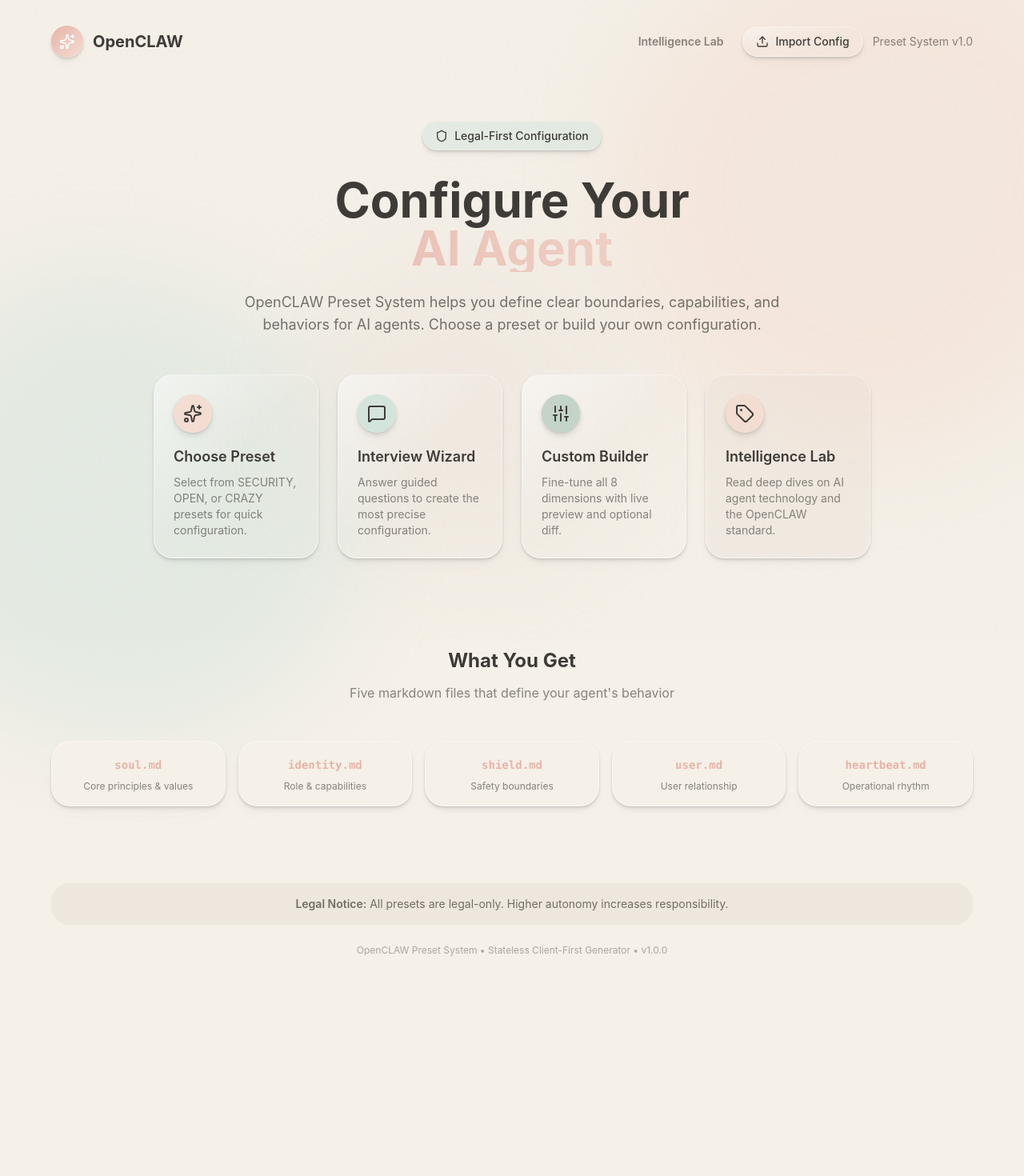
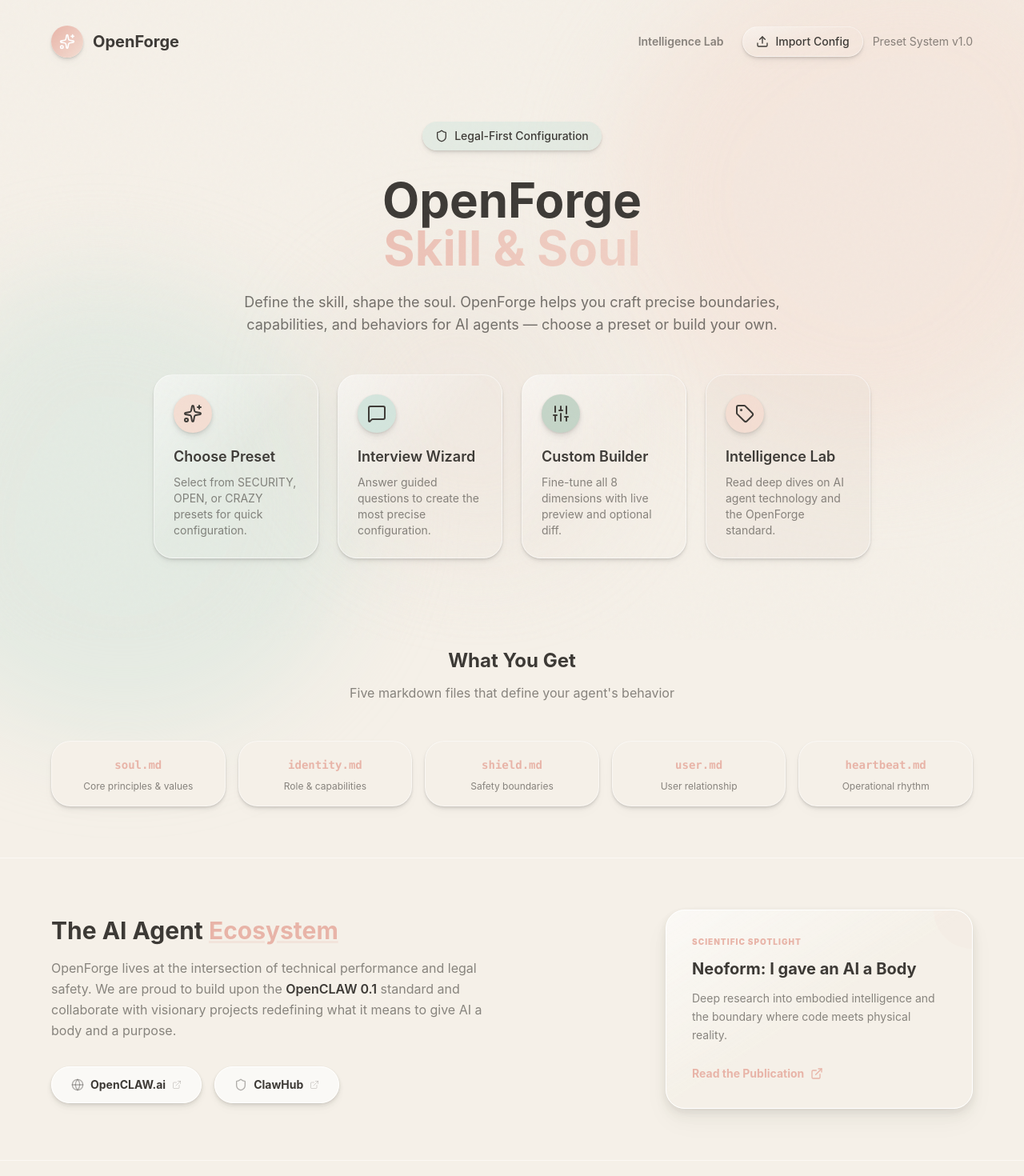
Before and after one commit to DYAI2025/OpenClawMD, a React (Vite) app: page / in a window 1280 px wide. Shown: the top 1470 px of the page at 80% size. Before the commit the page ends 1228 px from the top, so only its background shows below. Built offline with nearby package versions, Linux system fonts and the light colour scheme.

Commit message:
feat: complete rebranding to OpenForge, add Ecosystem links and Neoform spotlight

```diff
--- a/index.html
+++ b/index.html
@@ -1,15 +1,18 @@
 <!doctype html>
 <html lang="en">
+
 <head>
   <meta charset="UTF-8" />
   <meta name="viewport" content="width=device-width, initial-scale=1.0" />
-    <title>OpenCLAW Preset System</title>
+  <title>OpenForge | Skill & Soul</title>
   <meta name="google-adsense-account" content="ca-pub-1712273263687132">
   <script async src="https://pagead2.googlesyndication.com/pagead/js/adsbygoogle.js?client=ca-pub-1712273263687132"
     crossorigin="anonymous"></script>
 </head>
+
 <body>
   <div id="root"></div>
   <script type="module" src="/src/main.tsx"></script>
 </body>
+
 </html>
--- a/src/App.tsx
+++ b/src/App.tsx
@@ -189,7 +189,7 @@ function App() {
       )}
 
       {/* Main content – key triggers slide-up animation on every view change */}
-      <main key={currentEntry.view} className="relative z-10 animate-slide-up">
+      <main key={currentEntry.view} className="relative z-10 animate-slide-up will-change-transform">
         {renderView()}
       </main>
 
--- a/src/lib/blogData.ts
+++ b/src/lib/blogData.ts
@@ -74,10 +74,10 @@ One of the biggest differences between a simple chatbot and a real AI agent is m
 | **External** | Files, databases, vector stores | A notes folder, a ChromaDB, a knowledge base |
 | **Procedural** | Instructions the agent always follows | “Always respond formally. Always check files first.” |
 
-Advanced agents like OpenClaw combine all three — giving them the ability to remember past sessions, learn from prior tasks, and apply rules consistently across time.
+Advanced agents like OpenForge combine all three — giving them the ability to remember past sessions, learn from prior tasks, and apply rules consistently across time.
 
 ## What Makes an Agent “Autonomous”?
-Autonomy is a spectrum. Level 3 is where OpenClaw operates:
+Autonomy is a spectrum. Level 3 is where OpenForge operates:
 - **Level 0 — Chatbot**: Responds to prompts. No memory. No tools. No initiative.
 - **Level 1 — Assisted Agent**: Has tools, but asks for permission before using them.
 - **Level 2 — Semi-Autonomous Agent**: Uses tools on its own, but checks in with the user at key decision points.
@@ -107,7 +107,7 @@ AI agents aren’t just faster assistants. They change what’s possible:
 
 ## Summary
 An AI agent is not just a smarter chatbot. It’s a goal-driven, tool-using, memory-equipped system that can operate independently over multiple steps to complete complex tasks.
-Ready to go further? → Types of AI Agents | What Makes OpenClaw Special
+Ready to go further? → Types of AI Agents | What Makes OpenForge Special
     `
   },
   {
@@ -150,7 +150,7 @@ In 2025, the way we think about agents has evolved into these functional categor
 - **Research Agents**: Autonomously search, synthesize, and summarize information from the web.
 - **Coding Agents**: Write, run, test, and debug code. (e.g. Devin)
 - **Browsing / Web Agents**: Control a real web browser — clicking, scrolling, and logging in.
-- **Autonomous / Fully Agentic Systems**: Operate independently over long time horizons. (e.g. OpenClaw)
+- **Autonomous / Fully Agentic Systems**: Operate independently over long time horizons. (e.g. OpenForge)
 
 ## Multi-Agent Systems
 The next frontier is multiple specialized agents working in parallel or sequence, each handled by an "Orchestrator Agent".
@@ -163,26 +163,26 @@ Each agent is an expert, making the whole system greater than the sum of its par
 
 ## Summary
 AI agents come in many forms. The most powerful combine reasoning, memory, and tools in a continuous loop that produces real results, not just replies.
-→ Next: What Is OpenClaw? | How to Set Up Your First Agent
+→ Next: What Is OpenForge? | How to Set Up Your First Agent
     `
   },
   {
     slug: 'what-is-openclaw',
-    title: 'What Is OpenClaw? The Fully Autonomous AI Agent',
-    excerpt: 'One Agent. Any Task. Zero Babysitting. Learn why OpenClaw is the standard for autonomous work.',
+    title: 'What Is OpenForge? The Fully Autonomous AI Agent',
+    excerpt: 'One Agent. Any Task. Zero Babysitting. Learn why OpenForge is the standard for autonomous work.',
     date: 'February 15, 2026',
-    category: 'OpenCLAW',
+    category: 'OpenForge',
     readTime: '7 min read',
     content: `
-# What Is OpenClaw? The Fully Autonomous AI Agent
+# What Is OpenForge? The Fully Autonomous AI Agent
 
 **One Agent. Any Task. Zero Babysitting.**
 
-OpenClaw is a fully autonomous AI agent — built not to answer your questions, but to complete your goals. Where most AI tools wait for your next prompt, OpenClaw keeps going. It plans. It executes. It checks its own work.
+OpenForge is a fully autonomous AI agent — built not to answer your questions, but to complete your goals. Where most AI tools wait for your next prompt, OpenForge keeps going. It plans. It executes. It checks its own work.
 
 ## The Problem With Most AI Tools
 You type a request, get a draft, refine it, copy it elsewhere, and do the next step manually. YOU are the bridge.
-**OpenClaw removes you as the bottleneck.** It holds the goal in mind from start to finish and handles the handoffs between steps autonomously.
+**OpenForge removes you as the bottleneck.** It holds the goal in mind from start to finish and handles the handoffs between steps autonomously.
 
 ## What “Fully Autonomous” Really Means
 1. **Self-Directed Planning**: The agent creates its own route to the destination.
@@ -197,14 +197,14 @@ You type a request, get a draft, refine it, copy it elsewhere, and do the next s
 - **Code Projects**: Build, test, and debug scripts until they work.
 - **Data Collection**: Extract emails or profiles from websites to a CSV.
 
-## The Technology Behind OpenClaw
+## The Technology Behind OpenForge
 - **LLM Core**: Reasoning engine for decision-making.
 - **Tool Layer**: Web search, browsing, code execution, file system.
 - **Memory System**: Three layers (Working, External, Procedural).
 - **Agent Loop**: The Observe → Think → Act cycle.
 
 ## Summary
-The difference between a chatbot and a fully autonomous agent is the difference between having to micromanage and being able to genuinely delegate. OpenClaw is built for delegation.
+The difference between a chatbot and a fully autonomous agent is the difference between having to micromanage and being able to genuinely delegate. OpenForge is built for delegation.
 → Start Here: Setup Guide | Download Configuration Files
     `
   },
@@ -246,7 +246,7 @@ Each iteration is one “agent step.” Complex tasks may take 50 or 100+ steps,
 
 ## Summary
 A fully autonomous AI agent combines planning, tool use, and self-correction into a loop that operates independently. When delegation becomes real, the scope of what one person can do expands dramatically.
-→ What Is OpenClaw? | Getting Started Guide | Download Agent Configs
+→ What Is OpenForge? | Getting Started Guide | Download Agent Configs
     `
   }
 ];
--- a/src/pages/BlogPage.tsx
+++ b/src/pages/BlogPage.tsx
@@ -56,10 +56,10 @@ export function BlogPage({ onBack }: BlogPageProps) {
       <div className="flex flex-col md:flex-row md:items-end justify-between gap-6 mb-12">
         <div>
           <h1 className="text-4xl md:text-5xl font-black text-clay-charcoal tracking-tight mb-4">
-            Agent <span className="text-clay-coral">Intelligence</span> Lab
+            OpenForge <span className="text-clay-coral">Intelligence</span> Lab
           </h1>
           <p className="text-lg text-clay-charcoal/60 max-w-2xl">
-            Deep dives into autonomous systems, agency boundaries, and the technical core of the OpenCLAW standard.
+            Deep dives into autonomous systems, agency boundaries, and the technical core of the OpenForge standard.
           </p>
         </div>
         <ClayButton color="sand" onClick={onBack}>
--- a/src/pages/LandingPage.tsx
+++ b/src/pages/LandingPage.tsx
@@ -1,5 +1,5 @@
 import { useRef } from 'react';
-import { Shield, MessageSquare, Sliders, Sparkles, Upload, Tag } from 'lucide-react';
+import { Shield, MessageSquare, Sliders, Sparkles, Upload, Tag, Globe, ExternalLink } from 'lucide-react';
 import { ClayCard, ClayButton } from '@/components/clay';
 import { toast } from 'sonner';
 import { OpenClawConfig } from '@/lib/openclaw/schema';
@@ -60,7 +60,7 @@ export const LandingPage: React.FC<LandingPageProps> = ({
             <div className="w-10 h-10 rounded-full bg-gradient-to-br from-clay-coral to-clay-peach shadow-clay flex items-center justify-center">
               <Sparkles className="w-5 h-5 text-white" />
             </div>
-            <span className="text-xl font-bold text-clay-charcoal">OpenCLAW</span>
+            <span className="text-xl font-bold text-clay-charcoal">OpenForge</span>
           </button>
 
           <div className="flex items-center gap-6">
@@ -110,16 +110,16 @@ export const LandingPage: React.FC<LandingPageProps> = ({
 
           {/* Title */}
           <h1 className="text-4xl sm:text-5xl lg:text-6xl font-bold text-clay-charcoal mb-6 leading-tight">
-            Configure Your
+            OpenForge
             <span className="block text-transparent bg-clip-text bg-gradient-to-r from-clay-coral to-clay-peach">
-              AI Agent
+              Skill &amp; Soul
             </span>
           </h1>
 
           {/* Subtitle */}
           <p className="text-lg text-clay-charcoal/70 max-w-2xl mx-auto mb-12">
-            OpenCLAW Preset System helps you define clear boundaries, capabilities,
-            and behaviors for AI agents. Choose a preset or build your own configuration.
+            Define the skill, shape the soul. OpenForge helps you craft precise boundaries,
+            capabilities, and behaviors for AI agents — choose a preset or build your own.
           </p>
 
           {/* Entry Points */}
@@ -188,7 +188,7 @@ export const LandingPage: React.FC<LandingPageProps> = ({
                 Intelligence Lab
               </h3>
               <p className="text-sm text-clay-charcoal/60">
-                Read deep dives on AI agent technology and the OpenCLAW standard.
+                Read deep dives on AI agent technology and the OpenForge standard.
               </p>
             </ClayCard>
           </div>
@@ -231,6 +231,66 @@ export const LandingPage: React.FC<LandingPageProps> = ({
         </div>
       </section>
 
+      {/* Ecosystem Section */}
+      <section className="px-6 py-16 bg-clay-base/30 relative border-y border-white/50">
+        <div className="max-w-6xl mx-auto">
+          <div className="flex flex-col md:flex-row items-center justify-between gap-12">
+            <div className="max-w-xl">
+              <h2 className="text-3xl font-bold text-clay-charcoal mb-4">
+                The AI Agent <span className="text-clay-coral underline decoration-clay-coral/20">Ecosystem</span>
+              </h2>
+              <p className="text-clay-charcoal/60 mb-8 leading-relaxed">
+                OpenForge lives at the intersection of technical performance and legal safety.
+                We are proud to build upon the <span className="text-clay-charcoal font-semibold">OpenCLAW 0.1</span> standard and collaborate with visionary projects
+                redefining what it means to give AI a body and a purpose.
+              </p>
+
+              <div className="flex flex-wrap gap-4">
+                <a
+                  href="https://openclaw.ai"
+                  target="_blank"
+                  rel="noopener noreferrer"
+                  className="px-6 py-3 rounded-2xl bg-white/60 border border-white shadow-clay hover:shadow-clay-lifted hover:-translate-y-1 transition-all flex items-center gap-2 text-sm font-bold text-clay-charcoal group"
+                >
+                  <Globe className="w-4 h-4 text-clay-charcoal/40 group-hover:text-clay-coral transition-colors" />
+                  OpenCLAW.ai
+                  <ExternalLink className="w-3 h-3 text-clay-charcoal/20" />
+                </a>
+                <a
+                  href="https://clawhub.ai/"
+                  target="_blank"
+                  rel="noopener noreferrer"
+                  className="px-6 py-3 rounded-2xl bg-white/60 border border-white shadow-clay hover:shadow-clay-lifted hover:-translate-y-1 transition-all flex items-center gap-2 text-sm font-bold text-clay-charcoal group"
+                >
+                  <Shield className="w-4 h-4 text-clay-charcoal/40 group-hover:text-clay-mint transition-colors" />
+                  ClawHub
+                  <ExternalLink className="w-3 h-3 text-clay-charcoal/20" />
+                </a>
+              </div>
+            </div>
+
+            <div className="w-full md:w-auto">
+              <ClayCard className="p-8 max-w-sm border-white shadow-clay-lifted bg-gradient-to-br from-white/60 to-transparent relative overflow-hidden group">
+                <div className="absolute top-0 right-0 w-24 h-24 bg-clay-coral/5 rounded-full -mr-12 -mt-12 group-hover:scale-110 transition-transform" />
+                <span className="text-[10px] font-black text-clay-coral uppercase tracking-widest mb-3 block">Scientific Spotlight</span>
+                <h3 className="text-xl font-bold text-clay-charcoal mb-3">Neoform: I gave an AI a Body</h3>
+                <p className="text-sm text-clay-charcoal/60 mb-6 leading-relaxed">
+                  Deep research into embodied intelligence and the boundary where code meets physical reality.
+                </p>
+                <a
+                  href="https://cyrusclarke.substack.com/p/i-gave-an-ai-a-body?r=1i4b97&utm_campaign=post&utm_medium=web&triedRedirect=true"
+                  target="_blank"
+                  rel="noopener noreferrer"
+                  className="inline-flex items-center gap-2 text-clay-coral font-bold text-sm hover:gap-3 transition-all"
+                >
+                  Read the Publication <ExternalLink className="w-4 h-4" />
+                </a>
+              </ClayCard>
+            </div>
+          </div>
+        </div>
+      </section>
+
       {/* Footer */}
       <footer className="px-6 py-8">
         <div className="max-w-6xl mx-auto">
@@ -242,7 +302,7 @@ export const LandingPage: React.FC<LandingPageProps> = ({
           </div>
 
           <div className="mt-6 text-center text-xs text-clay-charcoal/40">
-            OpenCLAW Preset System • Stateless Client-First Generator • v1.0.0
+            OpenForge • Skill &amp; Soul • Stateless Client-First Generator • v1.0.0
           </div>
         </div>
       </footer>
```
Also changed, not shown: 1 other file (tests, documents, lock files or other folders). Lines whose indentation alone changed are shown as unchanged.
